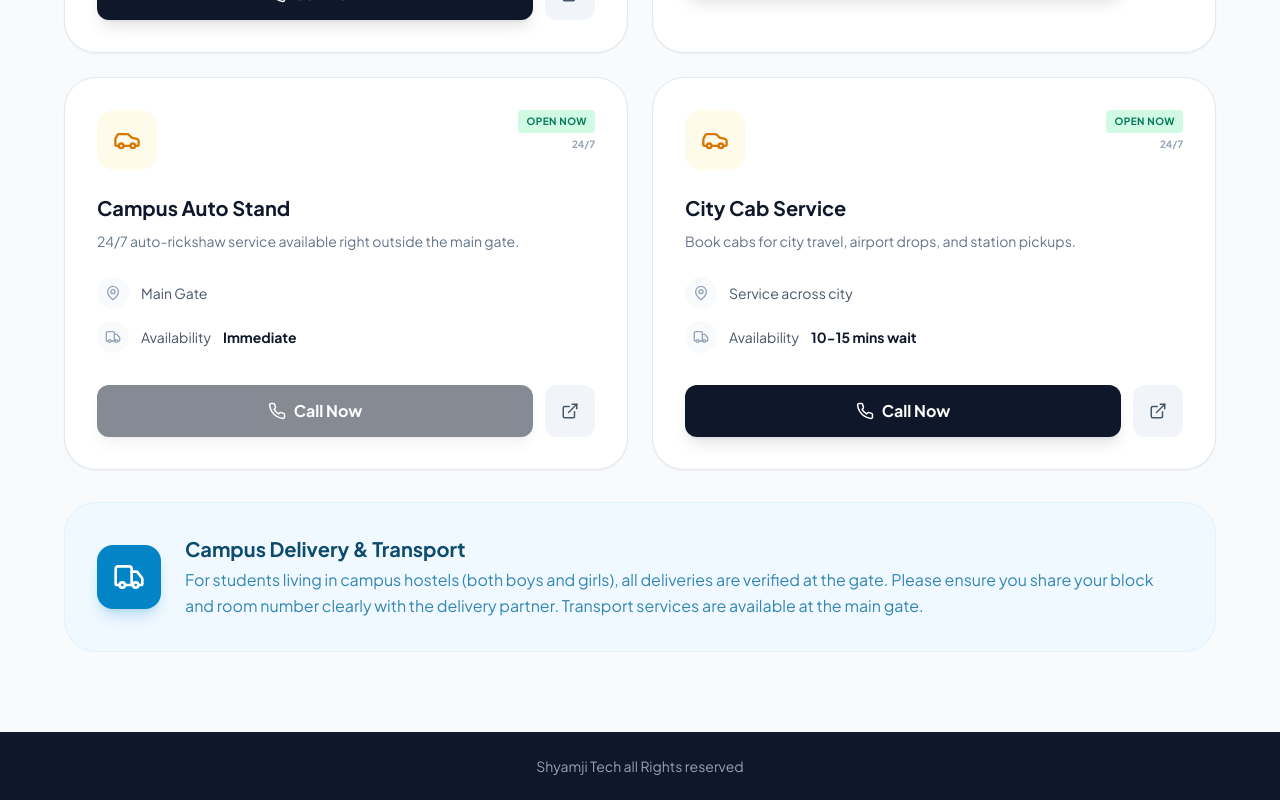
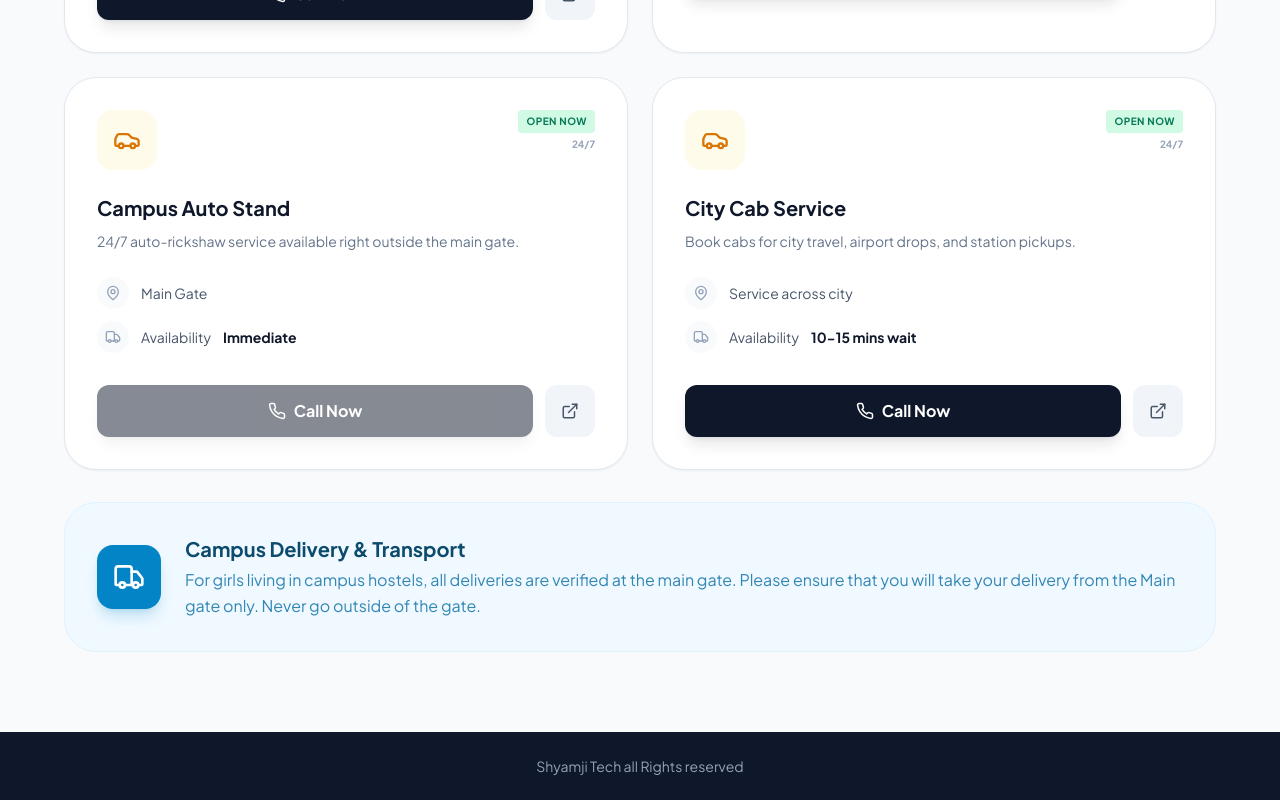
Before and after one commit to Rahul33k730/social-campus-hub, a React (Vite) app: page /student/essentials in a window 1280 px wide. Shown: the part 1315-2115 px from the top of the page. Built offline with nearby package versions, Linux system fonts and the light colour scheme.

Commit message:
docs: Update safety instruction for girls' hostel deliveries

```diff
--- a/src/pages/student/Essentials.jsx
+++ b/src/pages/student/Essentials.jsx
@@ -204,7 +204,7 @@ const Essentials = () => {
         <div>
           <h4 className="text-xl font-bold text-sky-900 mb-1">Campus Delivery & Transport</h4>
           <p className="text-sky-700/80 leading-relaxed">
-            For students living in campus hostels (both boys and girls), all deliveries are verified at the gate. Please ensure you share your block and room number clearly with the delivery partner. Transport services are available at the main gate.
+            For girls living in campus hostels, all deliveries are verified at the main gate. Please ensure that you will take your delivery from the Main gate only. Never go outside of the gate.
           </p>
         </div>
       </div>
```
